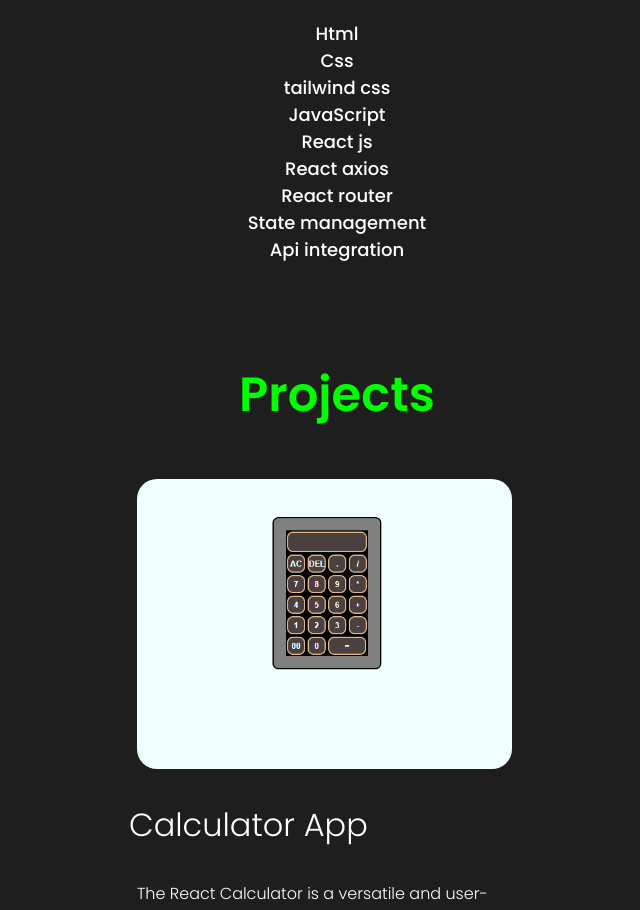
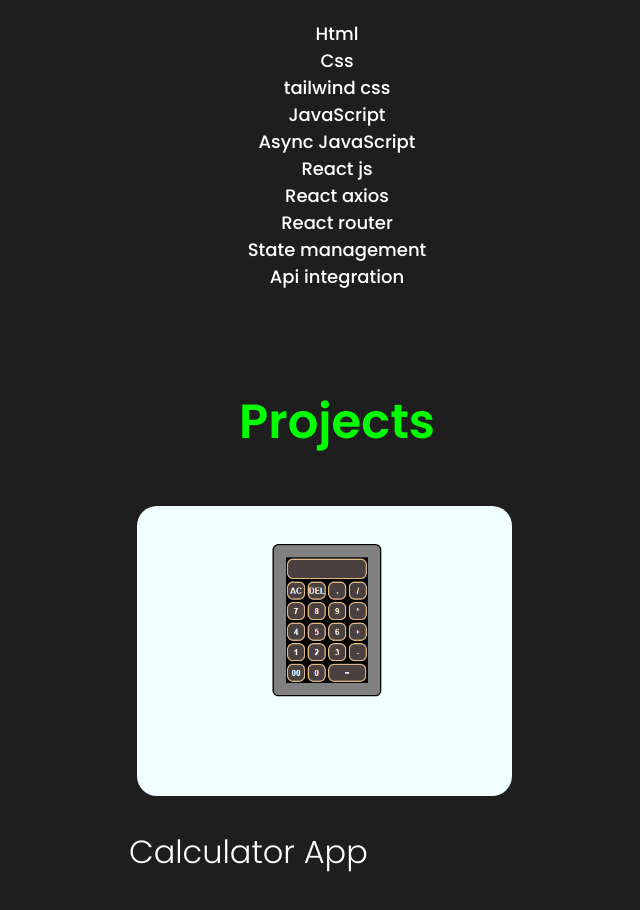
Before and after one commit to Hamza7865592/Portfolio-Hamza, a React (Create React App) app: page / in a window 1280 px wide. Shown: the part 1260-2170 px from the top of the page, without its empty margins (303-943 px from the left). Built offline with nearby package versions, Linux system fonts and the light colour scheme.

Commit message:
Update skills.js

```diff
--- a/src/components/Skills/skills.js
+++ b/src/components/Skills/skills.js
@@ -15,6 +15,7 @@ const Skills = () => {
         <li>Css</li>
         <li>tailwind css</li>
         <li>JavaScript </li>
+        <li>Async JavaScript</li>
         <li>React js </li>
         <li>React axios </li>
         <li>React router </li>
```
